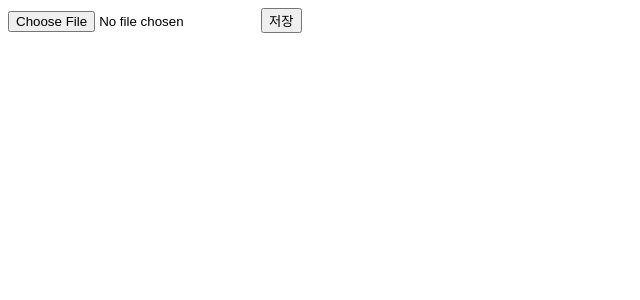
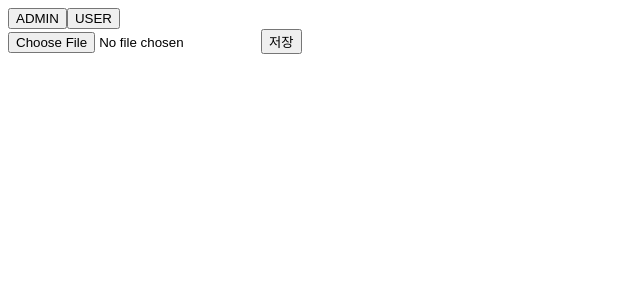
Before and after one commit to bg-shorthand/visualization-of-movement-in-react, a React (Create React App) app: page / in a window 1280 px wide. Shown: the top 300 px of the page, without its empty margins (0-640 px from the left). Built offline with nearby package versions, Linux system fonts and the light colour scheme.

Commit message:
feat: page routing

```diff
--- a/src/App.tsx
+++ b/src/App.tsx
@@ -1,7 +1,18 @@
 import Admin from 'page/admin/Admin';
+import { useState } from 'react';
 
 function App() {
-  return <Admin />;
+  const [page, setPage] = useState<'admin' | 'user'>('admin');
+
+  return (
+    <>
+      <div>
+        <button onClick={() => setPage('admin')}>ADMIN</button>
+        <button onClick={() => setPage('user')}>USER</button>
+      </div>
+      {page === 'admin' ? <Admin /> : null}
+    </>
+  );
 }
 
 export default App;
```
